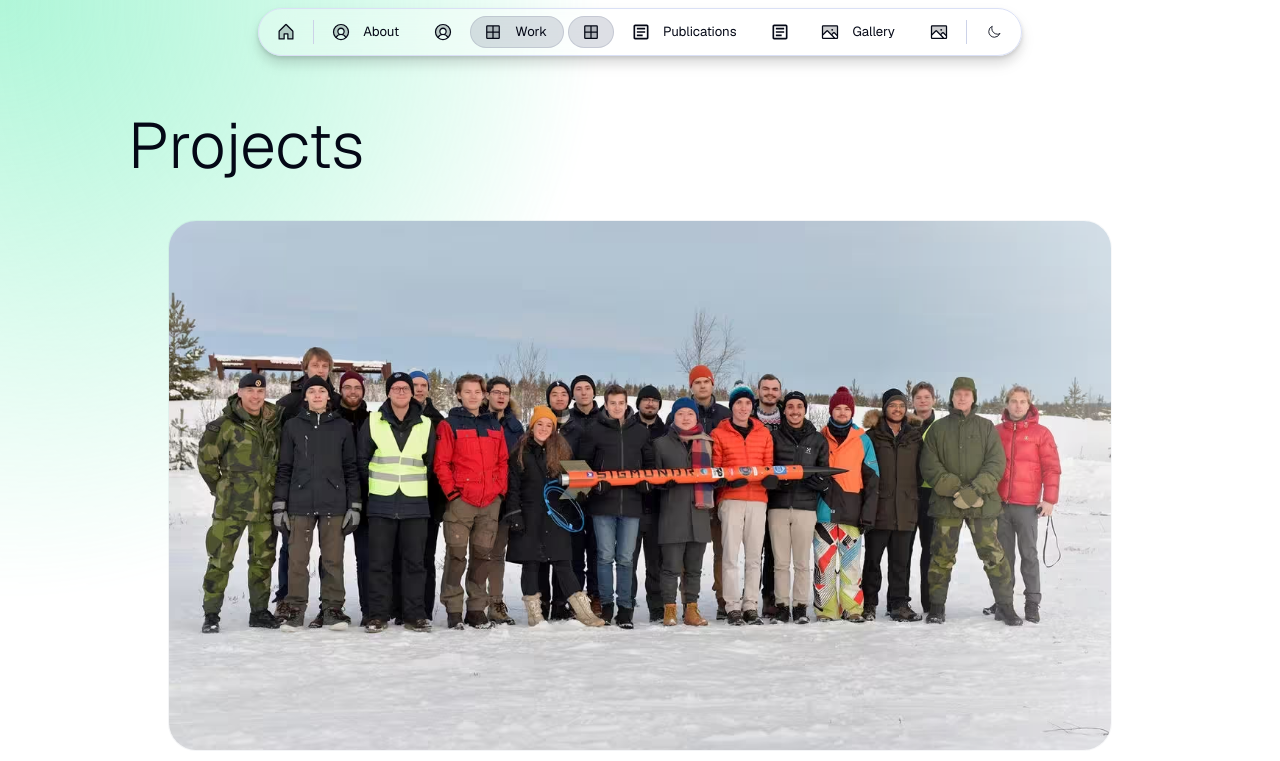
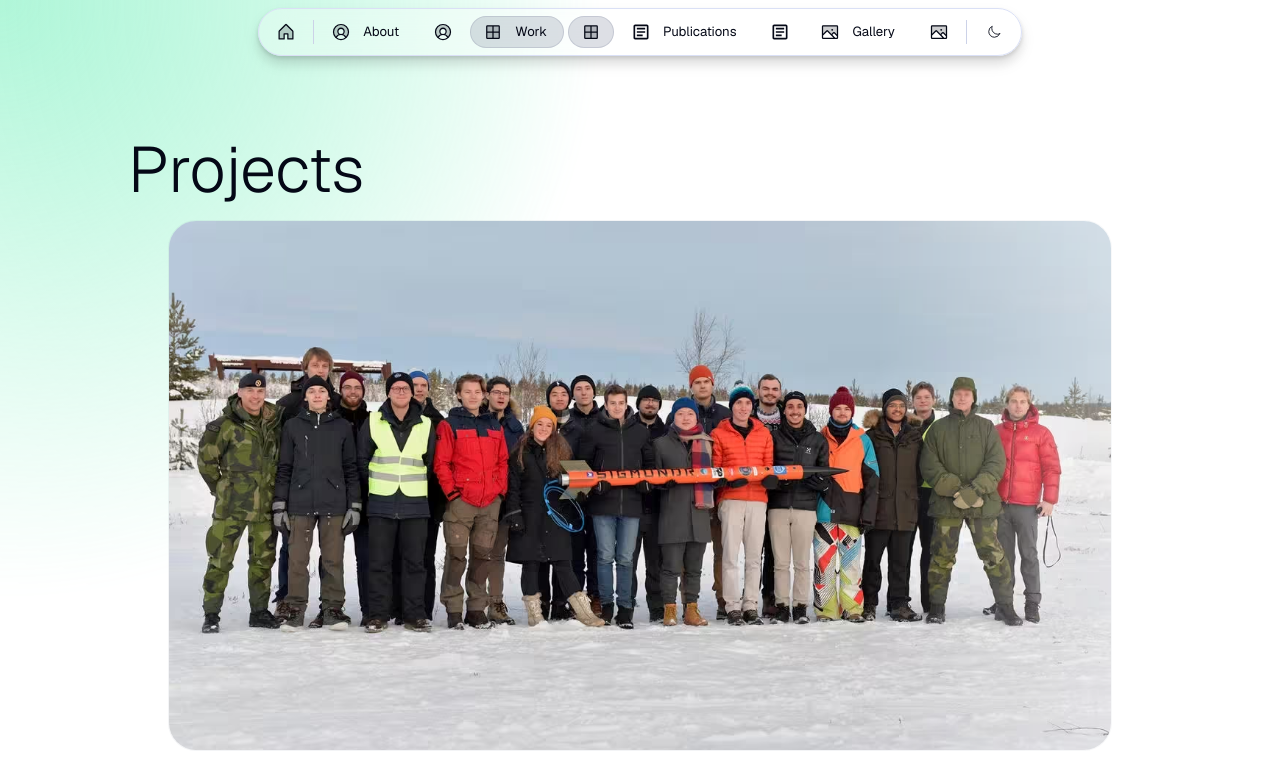
Before and after one commit to dhruvhaldar/portfolio, a Next.js app: page /work in a window 1280 px wide. Shown: the top 761 px of the page. Built offline with nearby package versions, Linux system fonts and the light colour scheme.

Commit message:
change title

```diff
--- a/src/app/work/page.tsx
+++ b/src/app/work/page.tsx
@@ -42,7 +42,7 @@ export default function Work() {
 
   return (
     <Column maxWidth="m" marginTop="l">
-      <Heading className={`${styles.textAlign} ${styles.nameHeading} ${styles.mediumWeight}`} marginTop="s" marginBottom="l" variant="display-default-l">
+      <Heading className={`${styles.textAlign} ${styles.nameHeading} ${styles.mediumWeight}`} marginTop="l" marginBottom="s" variant="display-default-l">
         {work.title}
       </Heading>
       <script
```
